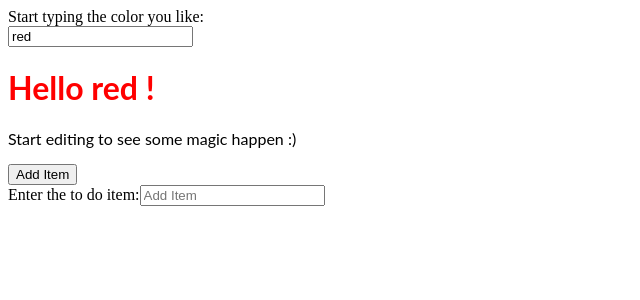
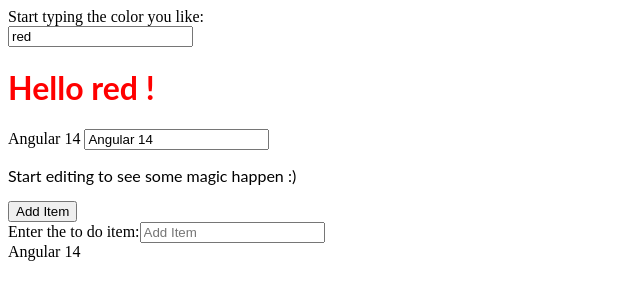
Before and after one commit to Namrata-N-S/pipes-example-1-ismdb9, an Angular app: page / in a window 1280 px wide. Shown: the top 300 px of the page, without its empty margins (0-640 px from the left). Built offline with nearby package versions, Linux system fonts and the light colour scheme.

Commit message:
4 files modified

```diff
--- a/src/app/app.component.html
+++ b/src/app/app.component.html
@@ -1,6 +1,8 @@
 <hello name="{{ name }}"></hello>
+{{name}}
+<input type="text" [(ngModel)]="name">
 <p>
   Start editing to see some magic happen :)
 </p>
 
-<app-make-list></app-make-list>
+<app-make-list [myName]="name" (newItemAdded)="displayNew($event) "></app-make-list>
--- a/src/app/app.component.ts
+++ b/src/app/app.component.ts
@@ -3,8 +3,11 @@
 @Component({
   selector: 'my-app',
   templateUrl: './app.component.html',
-  styleUrls: [ './app.component.css' ]
+  styleUrls: ['./app.component.css']
 })
-export class AppComponent  {
+export class AppComponent {
   name = 'Angular ' + VERSION.major;
+  displayNew = function(e) {
+    this.name = e;
+  };
 }
--- a/src/app/make-list/make-list.component.html
+++ b/src/app/make-list/make-list.component.html
@@ -9,3 +9,5 @@
     {{item}} <button class="delete" (click)="addedItem.classList.toggle('strike')">X</button>
   </div>
 </div>
+
+{{myName}}
--- a/src/app/make-list/make-list.component.ts
+++ b/src/app/make-list/make-list.component.ts
@@ -1,22 +1,35 @@
-import { Component, OnInit } from '@angular/core';
+import {
+  Component,
+  Input,
+  Output,
+  OnInit,
+  OnChanges,
+  EventEmitter
+} from '@angular/core';
 
 @Component({
   selector: 'app-make-list',
   templateUrl: './make-list.component.html',
   styleUrls: ['./make-list.component.css']
 })
-export class MakeListComponent implements OnInit {
+export class MakeListComponent implements OnInit, OnChanges {
   constructor() {}
   newItem: String;
   addItem = [];
   strike: String = 'strike';
   red: Boolean = true;
+  @Input() myName;
+  @Output() newItemAdded = new EventEmitter<String>();
+  ngOnChanges() {
+    console.log(this.myName);
+  }
   ngOnInit() {}
 
   makeList = function(itemToAdd: String) {
     this.newItem = itemToAdd;
     this.addItem.push(this.newItem);
     this.newItem = '';
+    this.newItemAdded.emit(itemToAdd);
   };
 
   delete = function(addedItem) {
```
